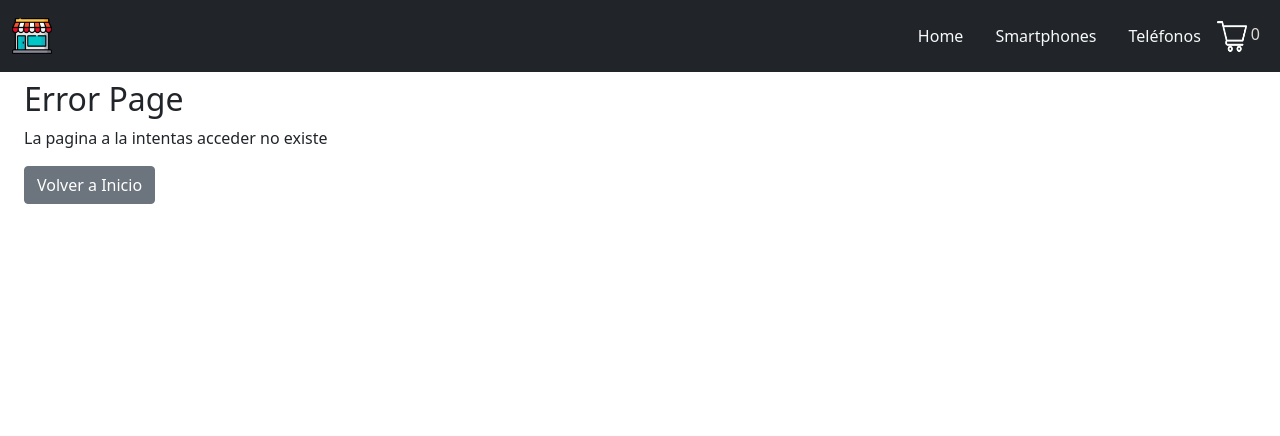
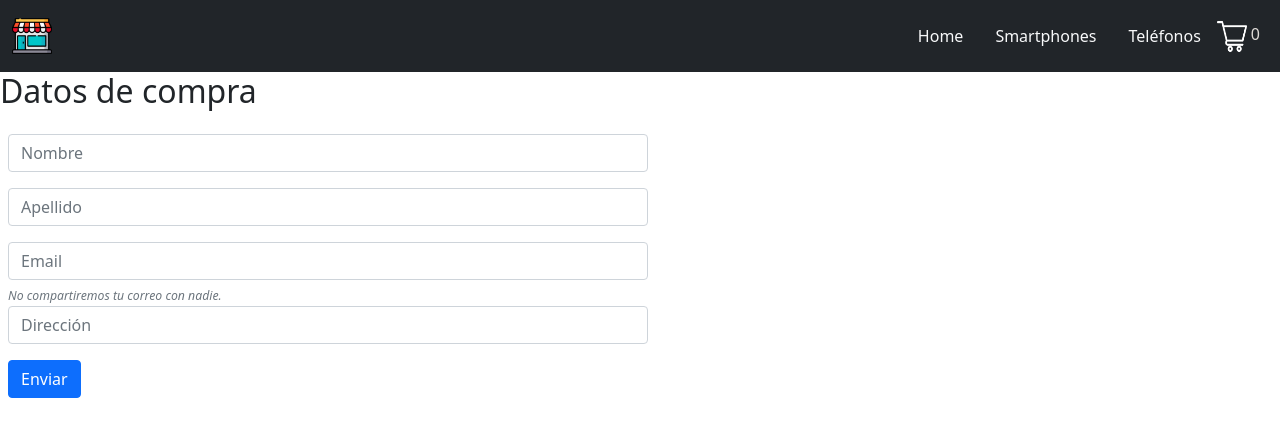
Before and after one commit to Maizo21/hernanamaiz, a React (Create React App) app: page /shooping in a window 1280 px wide. Shown: the top 436 px of the page. Built offline with nearby package versions, Linux system fonts and the light colour scheme.

Commit message:
Correcciones, creacion de componentes y estilos

```diff
--- a/src/App.js
+++ b/src/App.js
@@ -3,19 +3,12 @@ import "bootstrap/dist/css/bootstrap.min.css";
 import NavBar from "./components/NavBar";
 import ItemListContainer from "./components/ItemListContainer";
 import ItemDetailContainer from "./components/ItemDetailContainer";
-import React, { useContext, useState, useEffect } from "react";
-import {
-  BrowserRouter as Router,
-  Routes,
-  Route,
-  Link,
-  NavLink,
-} from "react-router-dom";
+import React from "react";
+import { BrowserRouter as Router, Routes, Route } from "react-router-dom";
 import Error from "./components/Error";
 import Cart from "./components/Cart";
 import { CartProvider } from "./components/CartContext";
-
-import { db } from "./firebase/firebaseConfig";
+import Shooping from "./components/Shooping";
 
 function App() {
   return (
@@ -41,6 +34,7 @@ function App() {
           />
           <Route path="*" element={<Error />} />
           <Route path="/cart" element={<Cart />} />
+          <Route path="/shooping" element={<Shooping />} />
         </Routes>
       </Router>
     </CartProvider>
--- a/src/components/Cart.js
+++ b/src/components/Cart.js
@@ -7,8 +7,7 @@ const Cart = () => {
     currency: "CLP",
     minimumFractionDigits: 2,
   });
-  const { items, deleteFromCart, quantityItem, totalPrice, emptyCart } =
-    useCartContext();
+  const { items, deleteFromCart, totalPrice, emptyCart } = useCartContext();
 
   return (
     <>
@@ -72,7 +71,7 @@ const Cart = () => {
           <Link to="/" className="btn btn-primary text-decoration-none">
             Seguir comprando
           </Link>
-          <Link to="/" className="btn btn-success text-decoration-none">
+          <Link to="/shooping" className="btn btn-success text-decoration-none">
             Ir a pagar
           </Link>
         </div>
--- a/src/components/Error.js
+++ b/src/components/Error.js
@@ -1,5 +1,4 @@
 import React from "react";
-import NavBar from "./NavBar";
 import { Link } from "react-router-dom";
 
 const Error = () => {
--- /dev/null
+++ b/src/components/FormComponent.js
@@ -0,0 +1,123 @@
+import React, { useState } from "react";
+import { db } from "./../firebase/firebaseConfig";
+import { collection, addDoc } from "firebase/firestore";
+import { useCartContext } from "./CartContext";
+
+const initialState = {
+  nombre: "",
+  apellido: "",
+  email: "",
+  adress: "",
+};
+
+const FormComponent = () => {
+  const { items, totalPrice } = useCartContext();
+
+  const msg = (isId) => {
+    if (isId != "") {
+      document.querySelector(".mensaje").classList.add("mt-4");
+
+      document.querySelector(
+        ".mensaje"
+      ).innerHTML = `La orden se ha realizado correctamente bajo el id:  ${isId}`;
+    } else {
+      document.querySelector(
+        ".mensaje"
+      ).innerHTML = `No se ha podido realizar la orden`;
+    }
+  };
+
+  const [values, setValues] = useState(initialState);
+
+  const date = new Date();
+  const day = date.getDate();
+  const month = date.getMonth() + 1;
+  const year = date.getFullYear();
+  const hour = date.getHours();
+  const fullDate = `fecha:${day}/${month}/${year} Hora:${hour}`;
+
+  const handleChange = (e) => {
+    const { name, value } = e.target;
+    const price = totalPrice();
+    setValues({ ...values, [name]: value, items, fullDate, price });
+  };
+
+  const handleSubmit = async (e) => {
+    e.preventDefault();
+    console.log(values);
+    const docRef = await addDoc(collection(db, "purchases"), { values });
+
+    console.log(docRef.id);
+    msg(docRef.id);
+  };
+
+  return (
+    <>
+      <div className="w-50 mt-4 ms-2">
+        <form onSubmit={handleSubmit}>
+          <div className="mb-3">
+            <input
+              type="text"
+              className="form-control"
+              id="inputNombre"
+              placeholder="Nombre"
+              name="nombre"
+              value={values.nombre}
+              onChange={handleChange}
+            />
+          </div>
+
+          <div className="mb-3">
+            <input
+              type="text"
+              className="form-control"
+              id="inputApellido"
+              placeholder="Apellido"
+              name="apellido"
+              value={values.apellido}
+              onChange={handleChange}
+            />
+          </div>
+
+          <div>
+            <input
+              type="email"
+              className="form-control"
+              id="inputEmail"
+              aria-describedby="emailHelp"
+              placeholder="Email"
+              name="email"
+              value={values.email}
+              onChange={handleChange}
+            />
+            <div id="emailHelp" className="form-text">
+              <small className="fst-italic">
+                No compartiremos tu correo con nadie.
+              </small>
+            </div>
+          </div>
+
+          <div className="mb-3">
+            <input
+              type="text"
+              className="form-control"
+              id="inputAdress"
+              placeholder="Dirección"
+              name="adress"
+              value={values.adress}
+              onChange={handleChange}
+            />
+          </div>
+
+          <button type="submit" className="btn btn-primary">
+            Enviar
+          </button>
+        </form>
+
+        <div className="mensaje p-2 text-center text-success border-success"></div>
+      </div>
+    </>
+  );
+};
+
+export default FormComponent;
--- a/src/components/Item.js
+++ b/src/components/Item.js
@@ -11,7 +11,11 @@ const Item = (data) => {
         id={item.id}
       >
         <h5 className="bg-secondary w-100 py-2 text-center">{item.producto}</h5>
-        <img src={item.img} style={{ height: "100px" }} />
+        <img
+          src={item.img}
+          style={{ height: "100px" }}
+          alt={`Imagen del Producto ${item.producto}`}
+        />
         <p>{item.description}</p>
         <Link to={`/item/${item.id}`}>
           <button className="btn btn-success px-2">
--- a/src/components/ItemDetail.js
+++ b/src/components/ItemDetail.js
@@ -28,7 +28,11 @@ const ItemDetail = (detailData) => {
         <small className="align-self-start fst-italic ms-2">
           Caterogia: {item.category}
         </small>
-        <img src={item.img} style={{ width: "100%", maxWidth: "150px" }} />
+        <img
+          src={item.img}
+          style={{ width: "100%", maxWidth: "150px" }}
+          alt={`Imagen del Producto ${item.producto}`}
+        />
         <p className="w-25 mt-2 text-center">{item.description}</p>
         <p>
           Precio: <b>{formatPeso.format(item.price)}</b>
--- a/src/components/ItemDetailContainer.js
+++ b/src/components/ItemDetailContainer.js
@@ -4,7 +4,7 @@ import { useEffect, useState } from "react";
 import ItemDetail from "./ItemDetail";
 import { useParams } from "react-router-dom";
 import { db } from "./../firebase/firebaseConfig";
-import { collection, query, where, getDocs } from "firebase/firestore";
+import { collection, query, getDocs } from "firebase/firestore";
 
 const ItemDetailContainer = () => {
   //Data de la url (id)
@@ -12,9 +12,6 @@ const ItemDetailContainer = () => {
 
   //Donde se almacenara el detalle del producto
   const [details, setDetails] = useState(null);
-
-  //Datos traidos de firebase
-  const [itemsDB, setItemsDB] = useState([]);
 
   //Llamada a firebase y filtro de item con params
   useEffect(() => {
--- a/src/components/ItemListContainer.js
+++ b/src/components/ItemListContainer.js
@@ -4,12 +4,10 @@ import Loading from "./Loading";
 import { useEffect, useState } from "react";
 import { useParams } from "react-router-dom";
 import { db } from "./../firebase/firebaseConfig";
-import { collection, query, where, getDocs } from "firebase/firestore";
+import { collection, query, getDocs } from "firebase/firestore";
 
 const ItemListContainer = ({ props }) => {
   let category = useParams();
-
-  console.log(category);
 
   const [itemsDB, setItemsDB] = useState([]);
   console.log(itemsDB);
--- a/src/components/NavBar.js
+++ b/src/components/NavBar.js
@@ -2,13 +2,7 @@ import logo from "./../store.png";
 import cart from "./../cart.png";
 import React, { useEffect, useState } from "react";
 import "bootstrap/dist/css/bootstrap.min.css";
-import {
-  BrowserRouter as Router,
-  Route,
-  Switch,
-  Link,
-  NavLink,
-} from "react-router-dom";
+import { Link } from "react-router-dom";
 import { useCartContext } from "./CartContext";
 
 const NavBar = () => {
--- /dev/null
+++ b/src/components/Shooping.js
@@ -0,0 +1,13 @@
+import React from "react";
+import FormComponent from "./FormComponent";
+
+const Shooping = () => {
+  return (
+    <>
+      <h2>Datos de compra</h2>
+      <FormComponent />
+    </>
+  );
+};
+
+export default Shooping;
```
